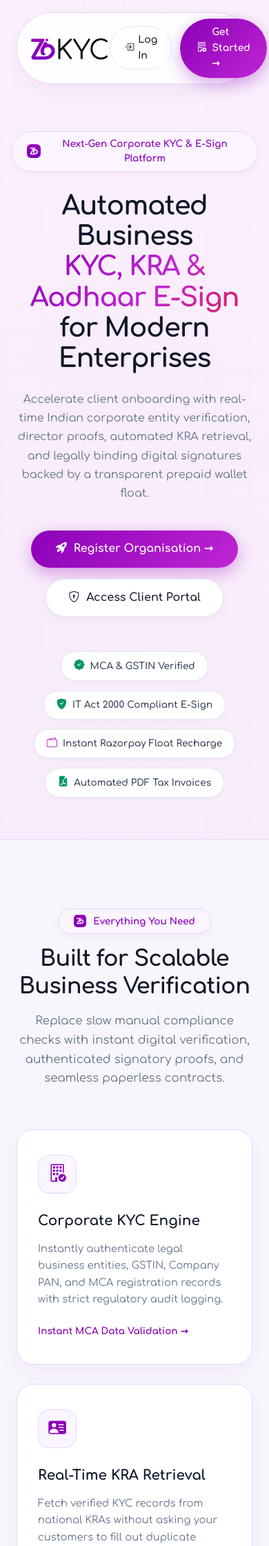
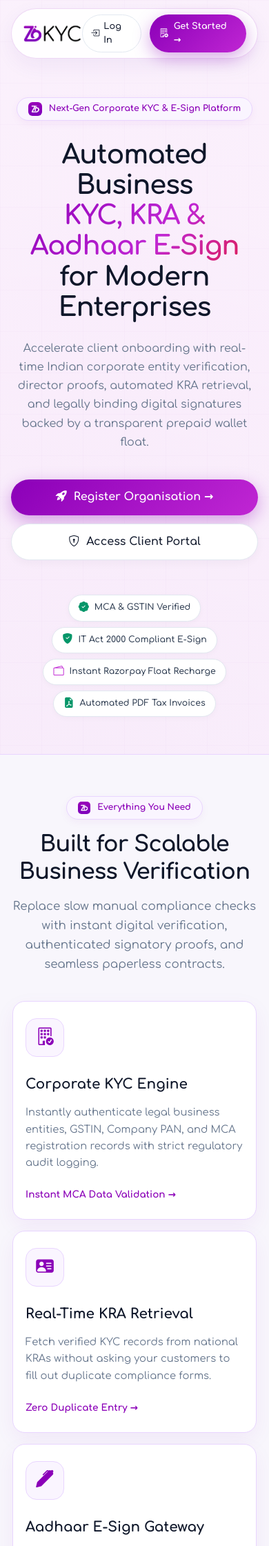
Before and after one commit to vijayvaishnav1011/zoikyc, a Flask app: page / in a window 390 px wide. Shown: the top 2241 px of the page at 69% size. Run offline with Flask 3, Linux system fonts and the light colour scheme.

Commit message:
Fix UI/UX responsiveness across landing page, admin panel, and client portal for all mobile, tablet, and desktop viewports

```diff
--- a/app/templates/company/documents.html
+++ b/app/templates/company/documents.html
@@ -50,8 +50,7 @@
 </div>
 
 <!-- 4 Document Cards Grid -->
-<div
-  style="display: grid; grid-template-columns: repeat(auto-fit, minmax(280px, 1fr)); gap: 20px; margin-bottom: 32px;">
+<div class="doc-cards-grid">
 
   {% set doc_cards = [
   ('certificate_of_incorporation', '1. Certificate of Incorporation', 'Company registration certificate issued by MCA /
--- a/app/templates/landing.html
+++ b/app/templates/landing.html
@@ -614,16 +614,92 @@
       border-top: 1px solid #E2E8F0;
     }
 
-    /* Responsive Queries */
+    /* ==========================================================================
+       RESPONSIVE ENHANCEMENTS
+       ========================================================================== */
+    @media (max-width: 1024px) {
+      .features-grid {
+        grid-template-columns: repeat(2, 1fr);
+        gap: 22px;
+      }
+      .steps-grid {
+        grid-template-columns: repeat(2, 1fr);
+        gap: 22px;
+      }
+      .trust-grid {
+        grid-template-columns: repeat(2, 1fr);
+        gap: 22px;
+      }
+    }
+
     @media (max-width: 860px) {
       .landing-nav-links {
         display: none;
       }
+      .landing-header-wrap {
+        padding: 12px 16px;
+      }
       .landing-navbar-pill {
-        padding: 8px 18px;
+        padding: 8px 16px;
+      }
+      .landing-brand img {
+        height: 32px !important;
       }
       .hero-section {
-        padding: 50px 16px 60px;
+        padding: 44px 16px 54px;
+      }
+      .features-section, .how-it-works-section, .trust-section {
+        padding: 60px 18px;
+      }
+      .section-header-box {
+        margin-bottom: 40px;
+      }
+    }
+
+    @media (max-width: 640px) {
+      .features-grid, .steps-grid, .trust-grid {
+        grid-template-columns: 1fr;
+        gap: 16px;
+      }
+      .hero-cta-group {
+        flex-direction: column;
+        width: 100%;
+        gap: 12px;
+      }
+      .btn-hero-primary, .btn-hero-secondary {
+        width: 100%;
+        justify-content: center;
+        padding: 13px 20px;
+      }
+      .zoi-card, .step-card {
+        padding: 24px 18px;
+        border-radius: 18px;
+      }
+      .zoi-pill-chip {
+        padding: 6px 16px;
+        font-size: 0.78rem;
+      }
+      .trust-chips-strip {
+        gap: 8px;
+      }
+      .trust-pill {
+        padding: 6px 14px;
+        font-size: 0.78rem;
+      }
+      .landing-auth-actions .btn-zoi-ghost {
+        padding: 6px 12px;
+        font-size: 0.8rem;
+      }
+      .landing-auth-actions .btn-zoi-primary {
+        padding: 7px 14px;
+        font-size: 0.8rem;
+      }
+      .landing-brand img {
+        height: 28px !important;
+      }
+      .landing-footer {
+        padding: 20px 14px;
+        font-size: 0.82rem;
       }
     }
   </style>
```
Also changed, not shown: app/static/css/style.css (+176 -22 lines).
